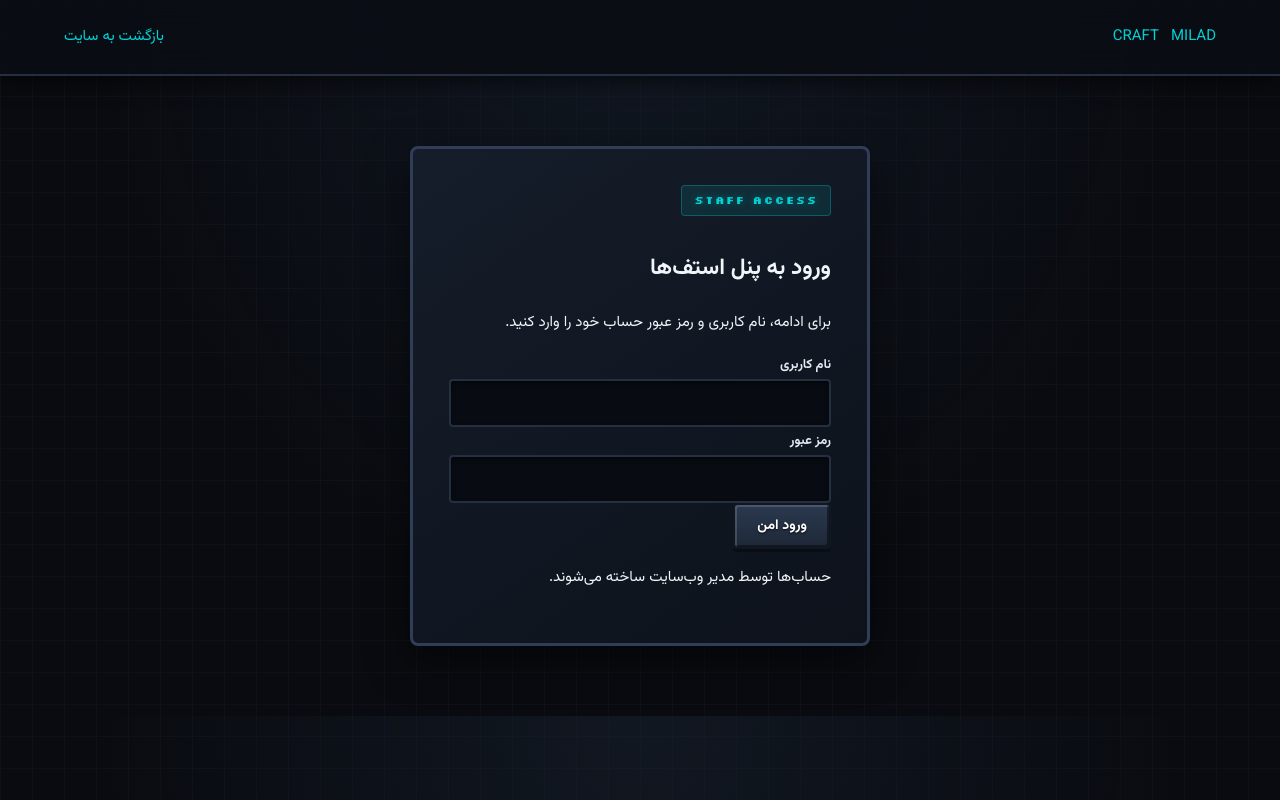
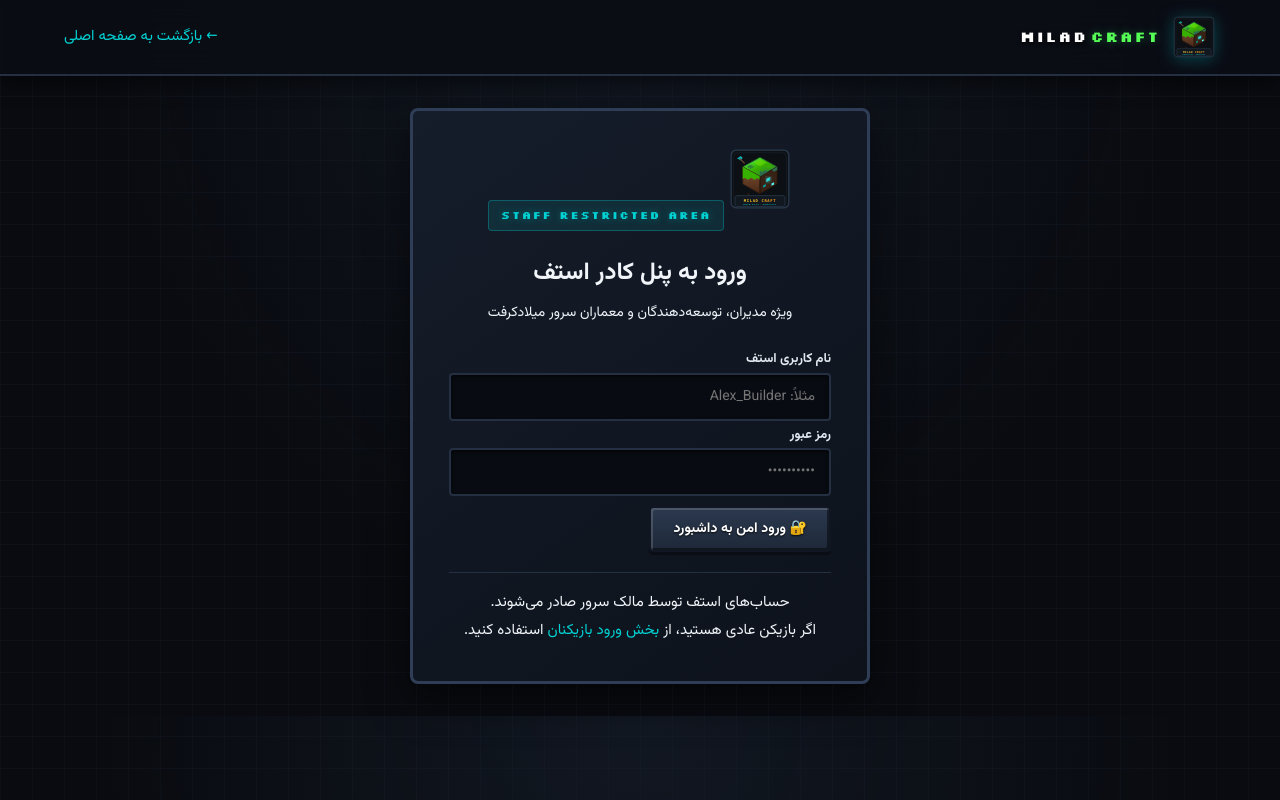
Before and after one commit to Railway206040/Miladcraft-website, a Flask app: page /staff/login in a window 1280 px wide. Run offline with Flask 3, Linux system fonts and the light colour scheme; data comes from the database, SQL or seed files in the repository; data that the repository does not hold is empty.

Commit message:
Enhance Minecraft themed UI and staff experience: templates/login.html

```diff
--- a/templates/login.html
+++ b/templates/login.html
@@ -1,7 +1,51 @@
 <!doctype html>
-<html lang="fa" dir="rtl"><head><meta charset="utf-8"><meta name="viewport" content="width=device-width,initial-scale=1"><title>ورود استف‌ها | MILAD CRAFT</title><link rel="stylesheet" href="{{ url_for('static', filename='style.css') }}"></head>
-<body class="login-page"><header class="topbar"><a class="brand" href="/">MILAD<span>CRAFT</span></a><a class="text-link" href="/">بازگشت به سایت</a></header>
-<main class="login-wrap"><section class="login-card"><p class="eyebrow">STAFF ACCESS</p><h1>ورود به پنل استف‌ها</h1><p class="muted">برای ادامه، نام کاربری و رمز عبور حساب خود را وارد کنید.</p>
-{% with messages = get_flashed_messages(with_categories=true) %}{% for category,message in messages %}<div class="notice {{ category }}">{{ message }}</div>{% endfor %}{% endwith %}
-<form method="post"><label for="username">نام کاربری</label><input id="username" name="username" autocomplete="username" required maxlength="80"><label for="password">رمز عبور</label><input id="password" name="password" type="password" autocomplete="current-password" required><button class="button full" type="submit">ورود امن</button></form>
-<p class="small-note">حساب‌ها توسط مدیر وب‌سایت ساخته می‌شوند.</p></section></main></body></html>
+<html lang="fa" dir="rtl">
+<head>
+<meta charset="utf-8">
+<meta name="viewport" content="width=device-width,initial-scale=1">
+<title>ورود کادر استف | MILAD CRAFT</title>
+<link rel="preconnect" href="https://fonts.googleapis.com">
+<link rel="preconnect" href="https://fonts.gstatic.com" crossorigin>
+<link rel="stylesheet" href="{{ url_for('static', filename='style.css') }}">
+</head>
+<body class="login-page">
+<header class="topbar">
+  <a class="brand" href="/">
+    <img class="brand-logo" src="{{ site_images.get('site_logo') or url_for('static',filename='logo.svg') }}" alt="">
+    <span class="brand-text">MILAD<span>CRAFT</span></span>
+  </a>
+  <a class="text-link" href="/">← بازگشت به صفحه اصلی</a>
+</header>
+
+<main class="login-wrap">
+  <section class="login-card">
+    <div style="text-align:center;margin-bottom:18px;">
+      <img src="{{ site_images.get('site_logo') or url_for('static',filename='logo.svg') }}" alt="" width="64" height="64" style="margin-bottom:8px;">
+      <p class="eyebrow" style="justify-content:center;">STAFF RESTRICTED AREA</p>
+      <h1 style="font-size:24px;margin:6px 0;">ورود به پنل کادر استف</h1>
+      <p class="muted" style="font-size:14px;margin:0;">ویژه مدیران، توسعه‌دهندگان و معماران سرور میلادکرفت</p>
+    </div>
+
+    {% with messages = get_flashed_messages(with_categories=true) %}
+      {% for category,message in messages %}
+        <div class="notice {{ category }}">{{ message }}</div>
+      {% endfor %}
+    {% endwith %}
+
+    <form method="post">
+      <label for="username">نام کاربری استف</label>
+      <input id="username" name="username" autocomplete="username" required maxlength="80" placeholder="مثلاً: Alex_Builder">
+
+      <label for="password">رمز عبور</label>
+      <input id="password" name="password" type="password" autocomplete="current-password" required placeholder="••••••••••">
+
+      <button class="button full" type="submit" style="margin-top:10px;">🔐 ورود امن به داشبورد</button>
+    </form>
+
+    <div style="margin-top:20px;padding-top:16px;border-top:1px solid var(--mc-dark-500);text-align:center;">
+      <p class="small-note" style="margin:0;">حساب‌های استف توسط مالک سرور صادر می‌شوند.<br>اگر بازیکن عادی هستید، از <a href="{{ url_for('account_login') }}" style="color:var(--mc-diamond);">بخش ورود بازیکنان</a> استفاده کنید.</p>
+    </div>
+  </section>
+</main>
+</body>
+</html>
```
